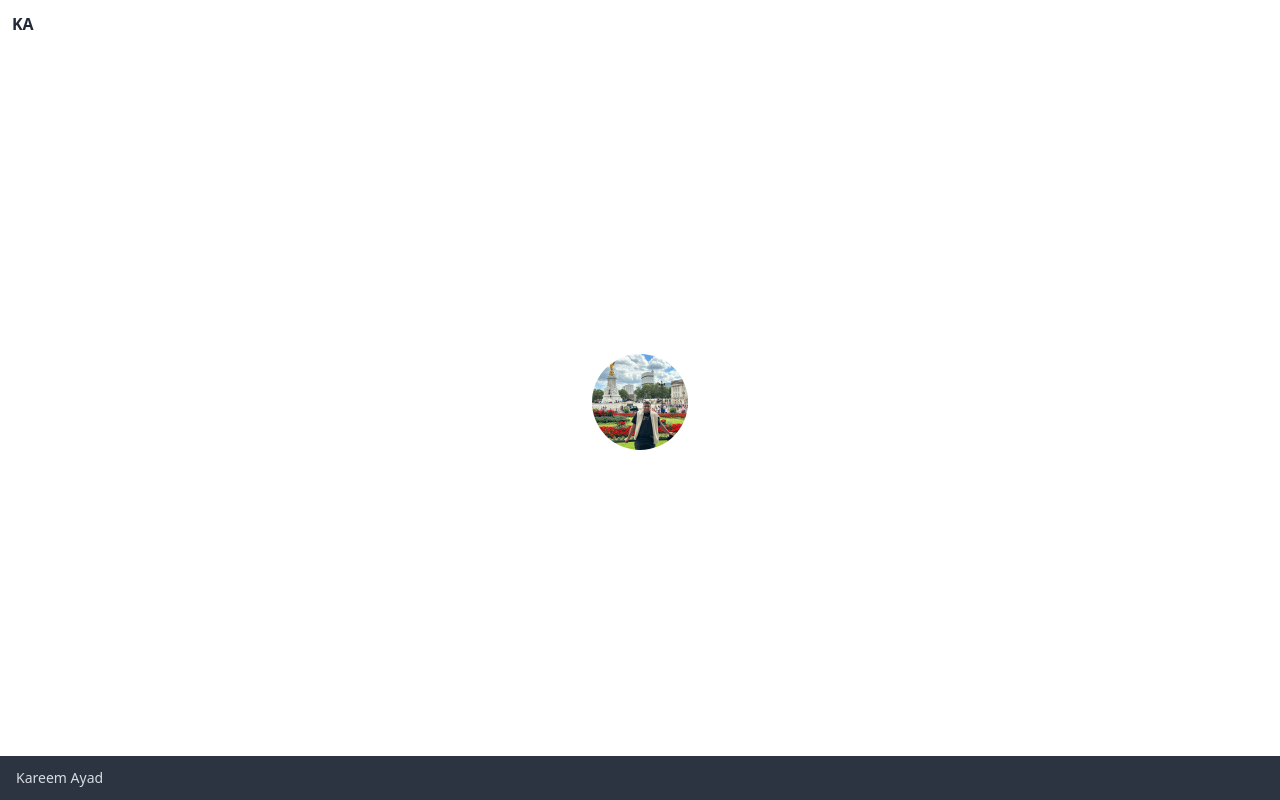
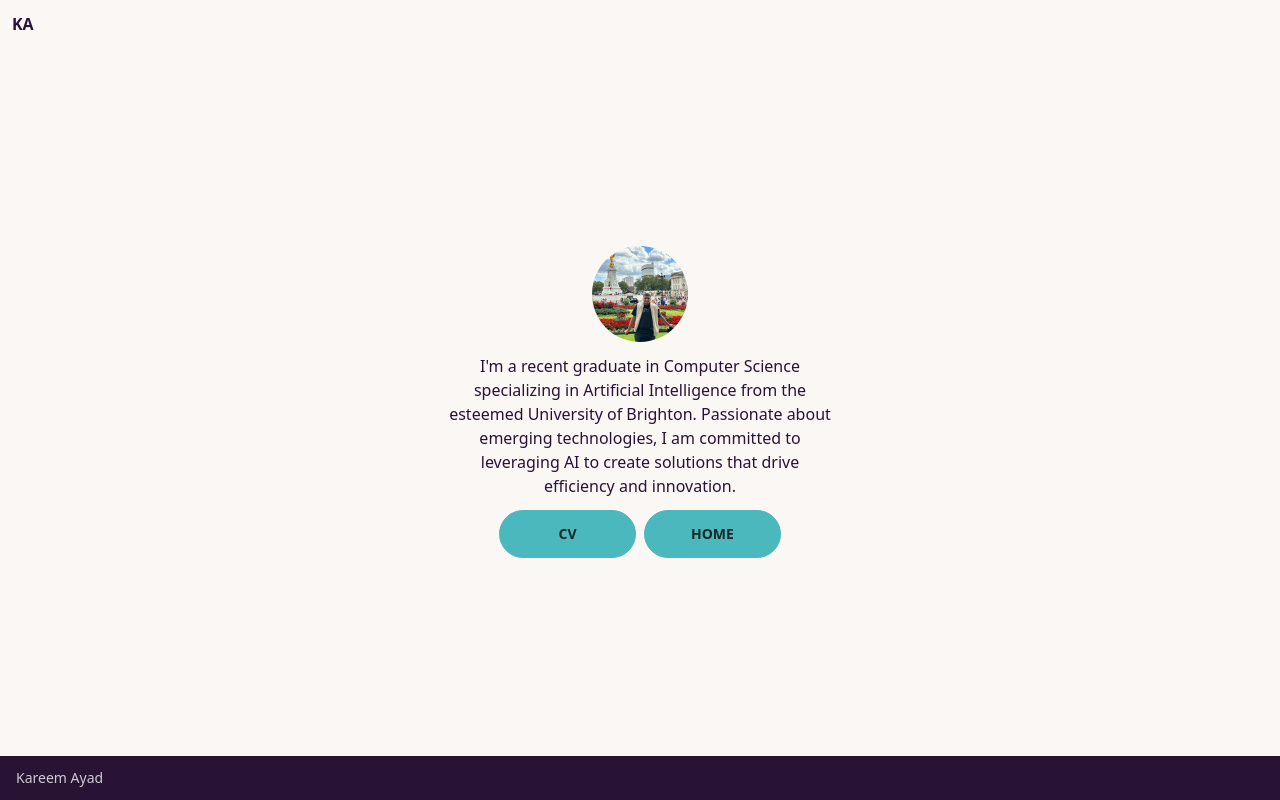
Before and after one commit to Kareemayad/Svelte_Portfolio, a SvelteKit app: page / in a window 1280 px wide. Built offline with nearby package versions, Linux system fonts and the light colour scheme; what tailwind-icones-plugin would draw is missing.

Commit message:
add a home page Fixes #9

```diff
--- a/src/app.html
+++ b/src/app.html
@@ -1,12 +1,15 @@
 <!DOCTYPE html>
-<html lang="en">
+<html lang="en" data-theme="cupcake">
+
 <head>
 	<meta charset="utf-8" />
 	<link rel="icon" href="%sveltekit.assets%/favicon.png" />
 	<meta name="viewport" content="width=device-width" />
 	%sveltekit.head%
 </head>
+
 <body data-sveltekit-preload-data="hover">
 	<div style="display: contents">%sveltekit.body%</div>
 </body>
+
 </html>
--- a/src/routes/+page.svelte
+++ b/src/routes/+page.svelte
@@ -1,7 +1,18 @@
-<div class="w-full h-full flex justify-center items-center">
-	<div class="avatar">
+<div class="w-full h-full flex justify-center items-center flex-col gap-3 px-3">
+	<div class="avatar flex">
 		<div class="w-24 rounded-full">
 			<img alt="Sorty" src="Sorty.jpeg" />
 		</div>
 	</div>
+	<div class="flex text-center max-w-[24rem] !text-[16px]">
+		<p>
+			I'm a recent graduate in Computer Science specializing in Artificial Intelligence from the
+			esteemed University of Brighton. Passionate about emerging technologies, I am committed to
+			leveraging AI to create solutions that drive efficiency and innovation.
+		</p>
+	</div>
+	<div class="flex flex-row justify-center gap-2">
+		<button class="btn btn-active btn-primary w-full">CV</button>
+		<button class="btn btn-active btn-primary w-full">Home</button>
+	</div>
 </div>
--- a/tailwind.config.js
+++ b/tailwind.config.js
@@ -4,5 +4,8 @@ export default {
   theme: {
     extend: {},
   },
+  daisyui: {
+    themes: ["light", "dark", "cupcake"],
+  },
   plugins: [require('tailwind-icones-plugin'),require("daisyui")],
 }
```
Lines whose indentation alone changed are shown as unchanged.
